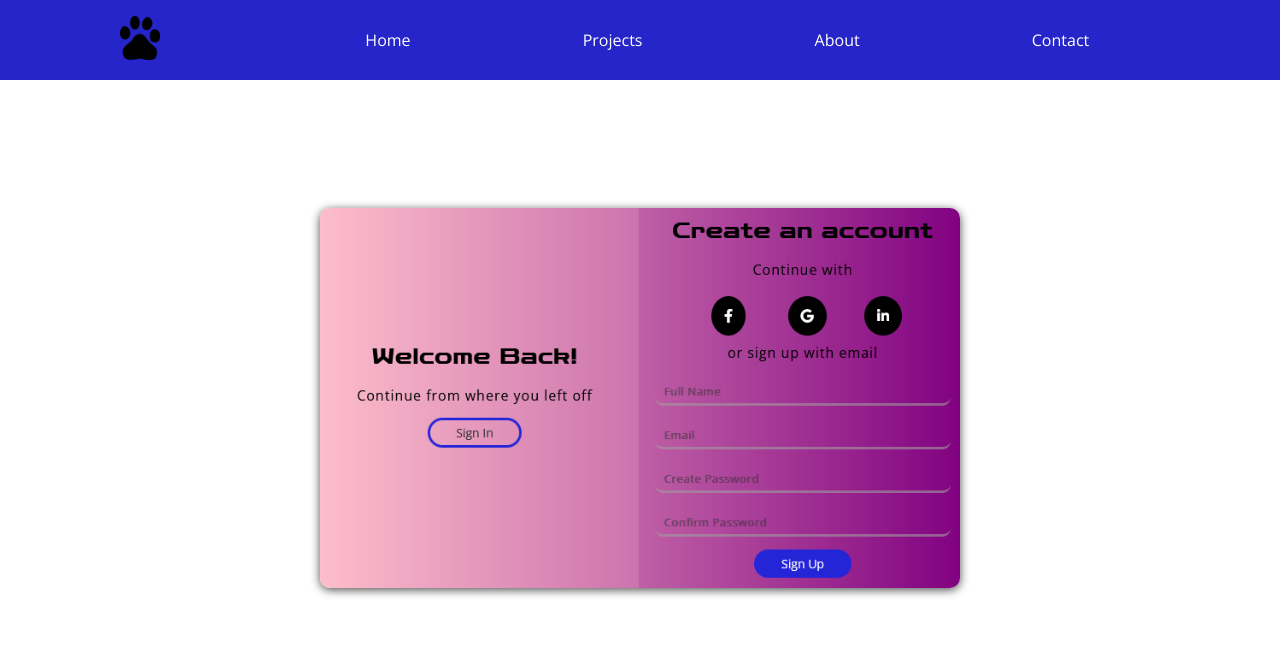
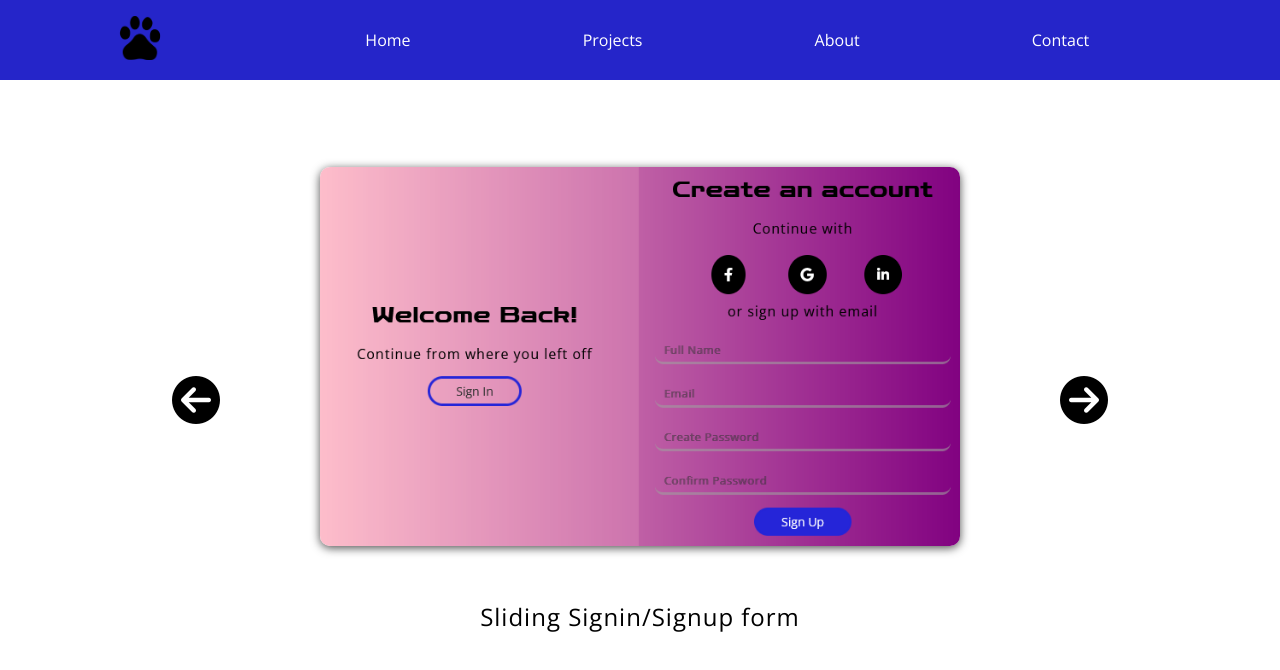
Before and after one commit to pawandai/freelancing-portfolio, a plain HTML site: page projects.html in a window 1280 px wide. Drawn offline with nearby package versions, Linux system fonts and the light colour scheme; a web font is replaced by a local one.

Commit message:
added navigation buttons

```diff
--- a/assets/css/projects.css
+++ b/assets/css/projects.css
@@ -21,3 +21,33 @@
 .sliding-form:hover {
   transform: scale(0.99);
 }
+
+.project-slides {
+  gap: 100px;
+}
+
+.slides {
+  gap: 50px;
+}
+
+.previous-button i {
+  font-size: 48px;
+}
+
+.previous-button,
+.next-button {
+  cursor: pointer;
+  transition: transform ease-in-out .2s;
+}
+
+.previous-button:hover {
+  transform: scale(1.1);
+}
+
+.next-button:hover {
+  transform: scale(1.1);
+}
+
+.next-button i {
+  font-size: 48px;
+}
--- a/assets/css/style.css
+++ b/assets/css/style.css
@@ -139,4 +139,5 @@
 
 .about-page-wrap {
   height: 100vh;
+  gap: 50px;
 }
--- a/projects.html
+++ b/projects.html
@@ -46,7 +46,11 @@
     </nav>
     <!-- PROJECTS SECTION -->
     <div class="projects-wrap flex flex-center">
-      <div class="project-slides">
+      <div class="project-slides flex flex-space-around">
+        <div class="previous-button" id="previous-button">
+          <i class="fa-solid fa-circle-arrow-left"></i>
+        </div>
+        <div class="slides flex flex-center flex-column">
           <a href="https://pawandai.github.io/slidingform/" target="_blank">
             <img
               src="./assets/images/slidingform.png"
@@ -54,6 +58,11 @@
               class="sliding-form"
             />
           </a>
+          <p class="heading">Sliding Signin/Signup form</p>
+        </div>
+        <div class="next-button" id="next-button">
+          <i class="fa-solid fa-circle-arrow-right"></i>
+        </div>
       </div>
     </div>
 
--- a/script.js
+++ b/script.js
@@ -14,7 +14,6 @@ const form = document.getElementById('form');
 const email = document.getElementById('email');
 const password = document.getElementById('password');
 const message = document.getElementById('message');
-
 //Functions
 function showError(input, message) {
   const formElement = input.parentElement;
@@ -47,8 +46,6 @@ const about_height = new ResizeObserver(function(height_arr) {
 	// current width & height
 	let height = rect.height;
 	let width = rect.width;
-  console.log(height);
-  console.log('width: ', width);
   skills_wrap.style.top = `${height-800}px`;
 
   if(width < 292.5) {
```
Also changed, not shown: about.html (+4 -2 lines). Lines whose indentation alone changed are shown as unchanged.
